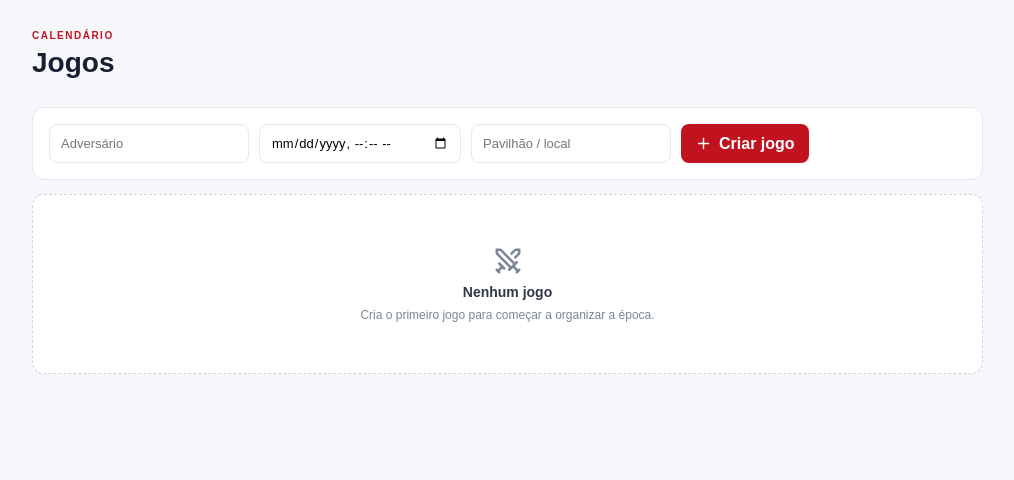
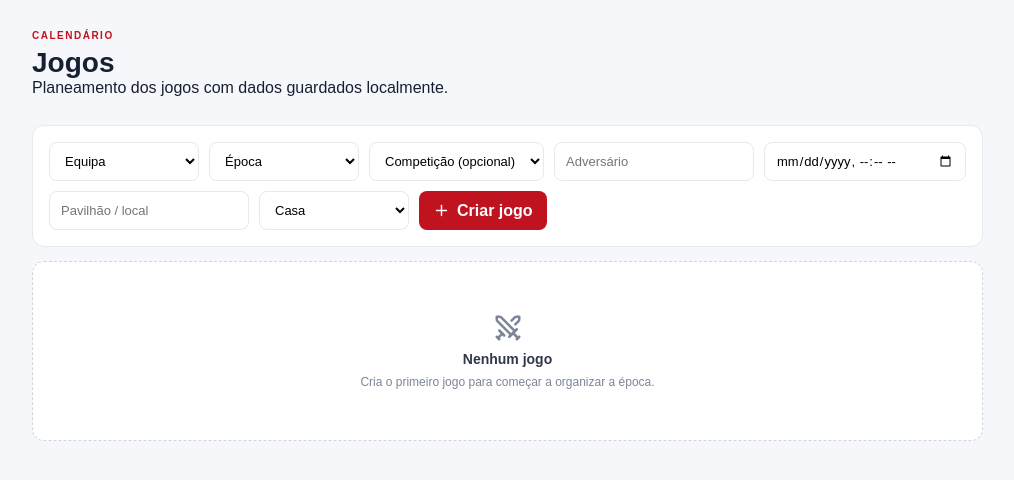
Before and after one commit to AndreBitZ/handball-performance-os, a Next.js app: page /games in a window 1280 px wide. Shown: the top 480 px of the page, without its empty margins (255-1269 px from the left). Built offline with nearby package versions, Linux system fonts and the light colour scheme.

Commit message:
fix: align production games with local data model

```diff
--- a/app/games/page.tsx
+++ b/app/games/page.tsx
@@ -1,20 +1,118 @@
 'use client'
 
-import { useEffect, useState } from 'react'
+import { useEffect, useMemo, useState } from 'react'
 import { Plus, Trash2, Swords } from 'lucide-react'
 import { db } from '../../src/lib/storage/db'
 import { createId } from '../../src/lib/storage/id'
-import type { Match } from '../../src/lib/storage/types'
+import type { Competition, Match, Season, Team } from '../../src/lib/storage/types'
 import '../dashboard.css'
 
 export default function GamesPage() {
   const [matches, setMatches] = useState<Match[]>([])
+  const [teams, setTeams] = useState<Team[]>([])
+  const [seasons, setSeasons] = useState<Season[]>([])
+  const [competitions, setCompetitions] = useState<Competition[]>([])
+  const [teamId, setTeamId] = useState('')
+  const [seasonId, setSeasonId] = useState('')
+  const [competitionId, setCompetitionId] = useState('')
   const [opponent, setOpponent] = useState('')
   const [date, setDate] = useState('')
   const [venue, setVenue] = useState('')
-  async function load() { if (db) setMatches(await db.matches.orderBy('date').reverse().toArray()) }
-  useEffect(() => { load() }, [])
-  async function add(e: React.FormEvent) { e.preventDefault(); if (!db || !opponent.trim() || !date) return; await db.matches.add({ id: createId(), seasonId: 'local-season', teamId: 'local-team', opponentName: opponent.trim(), date, venue: venue.trim(), homeAway: 'HOME', status: 'PLANNED', createdAt: new Date().toISOString(), updatedAt: new Date().toISOString() }); setOpponent(''); setDate(''); setVenue(''); await load() }
-  async function remove(id: string) { if (db && window.confirm('Apagar este jogo?')) { await db.matches.delete(id); await load() } }
-  return <main className="content standalonePage"><header className="topbar"><div><p className="eyebrow">CALENDÁRIO</p><h1>Jogos</h1></div></header><section className="section"><form onSubmit={add} className="localForm"><input value={opponent} onChange={e => setOpponent(e.target.value)} placeholder="Adversário"/><input value={date} onChange={e => setDate(e.target.value)} type="datetime-local"/><input value={venue} onChange={e => setVenue(e.target.value)} placeholder="Pavilhão / local"/><button><Plus size={17}/> Criar jogo</button></form><div className="localList">{matches.length === 0 && <div className="emptyState"><Swords size={30}/><strong>Nenhum jogo</strong><span>Cria o primeiro jogo para começar a organizar a época.</span></div>}{matches.map(m => <article className="localRow" key={m.id}><div><strong>SPS vs {m.opponentName}</strong><span>{new Date(m.date).toLocaleString('pt-PT')} · {m.venue || 'Local por definir'}</span></div><button className="iconButton" onClick={() => remove(m.id)}><Trash2 size={17}/></button></article>)}</div></section></main>
+  const [homeAway, setHomeAway] = useState<Match['homeAway']>('HOME')
+
+  async function load() {
+    if (!db) return
+    const [nextMatches, nextTeams, nextSeasons, nextCompetitions] = await Promise.all([
+      db.matches.orderBy('date').reverse().toArray(),
+      db.teams.orderBy('name').toArray(),
+      db.seasons.orderBy('name').reverse().toArray(),
+      db.competitions.orderBy('name').toArray(),
+    ])
+    setMatches(nextMatches)
+    setTeams(nextTeams)
+    setSeasons(nextSeasons)
+    setCompetitions(nextCompetitions)
+    if (!teamId && nextTeams[0]) setTeamId(nextTeams[0].id)
+    if (!seasonId && nextSeasons[0]) setSeasonId(nextSeasons[0].id)
+  }
+
+  useEffect(() => { void load() }, [])
+
+  const seasonCompetitions = useMemo(
+    () => competitions.filter(c => !seasonId || c.seasonId === seasonId),
+    [competitions, seasonId],
+  )
+
+  async function add(e: React.FormEvent) {
+    e.preventDefault()
+    if (!db || !teamId || !seasonId || !opponent.trim() || !date) return
+    const now = new Date().toISOString()
+    await db.matches.add({
+      id: createId(),
+      seasonId,
+      competitionId: competitionId || undefined,
+      teamId,
+      opponentName: opponent.trim(),
+      date,
+      venue: venue.trim() || undefined,
+      homeAway,
+      status: 'PLANNED',
+      createdAt: now,
+      updatedAt: now,
+    })
+    setOpponent('')
+    setDate('')
+    setVenue('')
+    await load()
+  }
+
+  async function remove(id: string) {
+    if (db && window.confirm('Apagar este jogo?')) {
+      await db.matches.delete(id)
+      await load()
+    }
+  }
+
+  const teamName = (id: string) => teams.find(t => t.id === id)?.name ?? 'Equipa'
+  const seasonName = (id: string) => seasons.find(s => s.id === id)?.name ?? 'Época'
+  const competitionName = (id?: string) => id ? competitions.find(c => c.id === id)?.name : undefined
+
+  return <main className="content standalonePage">
+    <header className="topbar"><div><p className="eyebrow">CALENDÁRIO</p><h1>Jogos</h1><p>Planeamento dos jogos com dados guardados localmente.</p></div></header>
+    <section className="section">
+      <form onSubmit={add} className="localForm">
+        <select value={teamId} onChange={e => setTeamId(e.target.value)} required aria-label="Equipa">
+          <option value="">Equipa</option>
+          {teams.map(team => <option key={team.id} value={team.id}>{team.name}</option>)}
+        </select>
+        <select value={seasonId} onChange={e => { setSeasonId(e.target.value); setCompetitionId('') }} required aria-label="Época">
+          <option value="">Época</option>
+          {seasons.map(season => <option key={season.id} value={season.id}>{season.name}</option>)}
+        </select>
+        <select value={competitionId} onChange={e => setCompetitionId(e.target.value)} aria-label="Competição">
+          <option value="">Competição (opcional)</option>
+          {seasonCompetitions.map(competition => <option key={competition.id} value={competition.id}>{competition.name}</option>)}
+        </select>
+        <input value={opponent} onChange={e => setOpponent(e.target.value)} placeholder="Adversário" required />
+        <input value={date} onChange={e => setDate(e.target.value)} type="datetime-local" required />
+        <input value={venue} onChange={e => setVenue(e.target.value)} placeholder="Pavilhão / local" />
+        <select value={homeAway} onChange={e => setHomeAway(e.target.value as Match['homeAway'])} aria-label="Casa ou fora">
+          <option value="HOME">Casa</option>
+          <option value="AWAY">Fora</option>
+          <option value="NEUTRAL">Neutro</option>
+        </select>
+        <button type="submit"><Plus size={17}/> Criar jogo</button>
+      </form>
+      <div className="localList">
+        {matches.length === 0 && <div className="emptyState"><Swords size={30}/><strong>Nenhum jogo</strong><span>Cria o primeiro jogo para começar a organizar a época.</span></div>}
+        {matches.map(m => <article className="localRow" key={m.id}>
+          <div>
+            <strong>{teamName(m.teamId)} vs {m.opponentName}</strong>
+            <span>{seasonName(m.seasonId)}{competitionName(m.competitionId) ? ` · ${competitionName(m.competitionId)}` : ''} · {new Date(m.date).toLocaleString('pt-PT')} · {m.homeAway === 'HOME' ? 'Casa' : m.homeAway === 'AWAY' ? 'Fora' : 'Neutro'} · {m.venue || 'Local por definir'}</span>
+          </div>
+          <button className="iconButton" onClick={() => remove(m.id)} aria-label="Apagar jogo"><Trash2 size={17}/></button>
+        </article>)}
+      </div>
+    </section>
+  </main>
 }
```
